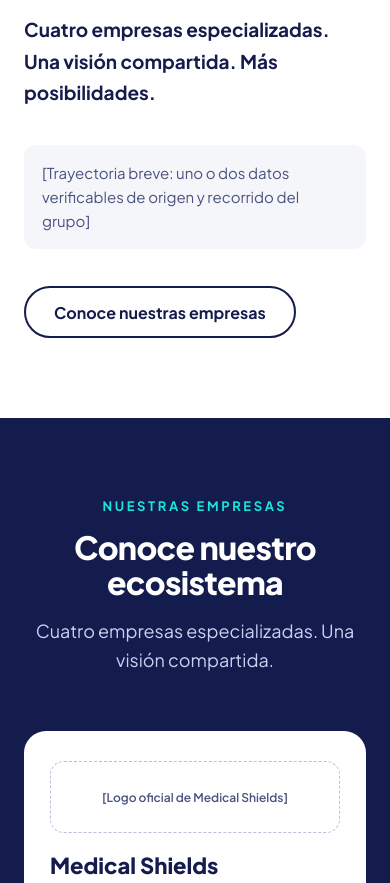
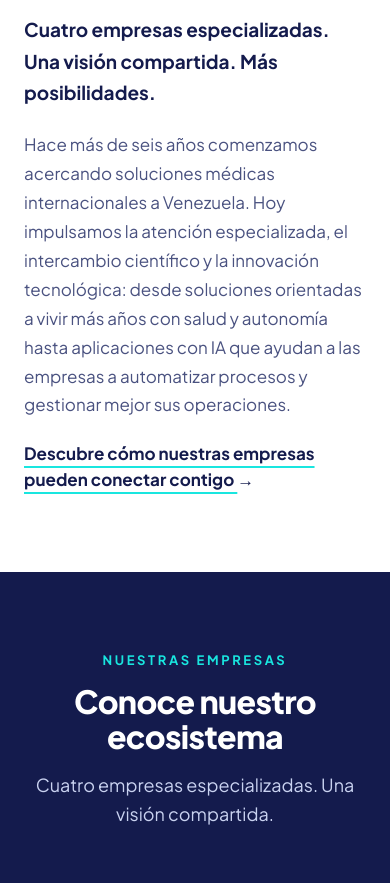
Before and after one commit to cuidamostuheridainfo/ethicalshieldsgroup-web, a plain HTML site: page diseno/maqueta/index.html in a window 390 px wide. Shown: the part 1280-2163 px from the top of the page. Drawn offline with Linux system fonts and the light colour scheme.

Commit message:
Hero y Quiénes somos: tarjetas rediseñadas y trayectoria (23 nov)
- Tarjetas del hero: imagen arriba con corte limpio y texto centrado sobre fondo claro
- Textos nuevos: Medical Shields (representación exclusiva), CTH (atención médica especializada), Cumbre CHP e IA aplicada a empresas; versión corta en tableta y teléfono
- Nuevas posiciones y orden de bajada: Medical Shields, CTH, Cumbre CHP, Ethical Shields AI
- Imagen de Medical Shields sin la pareja del primer plano (medical-fondo.webp)
- Hero ajustado al alto de la pantalla para que las tarjetas no queden cortadas
- WhatsApp aparece al salir del hero en el teléfono
- Quiénes somos: texto de trayectoria y enlace "Descubre cómo nuestras empresas pueden conectar contigo"
- Documentación actualizada

```diff
--- a/diseno/maqueta/index.html
+++ b/diseno/maqueta/index.html
@@ -73,6 +73,10 @@ section.bloque{padding:110px 0}
 .dos-columnas{display:flex;flex-wrap:wrap;gap:56px;align-items:flex-start}
 .dos-columnas > *{flex:1 1 420px;min-width:0}
 .texto-grande{margin:0;font-size:19px;line-height:1.65;color:#2B3263}
+.enlace-flecha{font-size:17px;font-weight:700;line-height:1.5;color:var(--marino);text-decoration:underline;text-decoration-color:#19e6df;text-decoration-thickness:2px;text-underline-offset:6px}
+.enlace-flecha:hover,.enlace-flecha:focus-visible{text-decoration-color:var(--marino)}
+.enlace-flecha span{display:inline-block;transition:transform .2s}
+.enlace-flecha:hover span{transform:translateX(4px)}
 .pendiente{padding:16px 18px;border-radius:12px;background:var(--gris);font-size:15px;line-height:1.6;color:var(--texto2)}
 .oscuro{background:var(--marino);color:#fff}
 .oscuro .etiqueta{color:var(--turquesa)}
@@ -169,8 +173,8 @@ textarea{padding:12px 14px;resize:vertical}
     <div style="display:flex;flex-direction:column;gap:22px">
       <p class="texto-grande">En Ethical Shields Group integramos salud, tecnología e innovación para ofrecer soluciones que conectan personas, profesionales y organizaciones.</p>
       <p class="texto-grande" style="color:var(--marino);font-weight:700">Cuatro empresas especializadas. Una visión compartida. Más posibilidades.</p>
-      <p class="pendiente">[Trayectoria breve: uno o dos datos verificables de origen y recorrido del grupo]</p>
-      <div><a class="boton" href="#empresas" style="border:2px solid var(--marino);color:var(--marino)">Conoce nuestras empresas</a></div>
+      <p style="margin:0;font-size:17px;line-height:1.7;color:var(--texto2)">Hace más de seis años comenzamos acercando soluciones médicas internacionales a Venezuela. Hoy impulsamos la atención especializada, el intercambio científico y la innovación tecnológica: desde soluciones orientadas a vivir más años con salud y autonomía hasta aplicaciones con IA que ayudan a las empresas a automatizar procesos y gestionar mejor sus operaciones.</p>
+      <div><a class="enlace-flecha" href="#empresas">Descubre cómo nuestras empresas pueden conectar contigo <span aria-hidden="true">→</span></a></div>
     </div>
   </div>
 </section>
```
Also changed, not shown: 4 other files.
